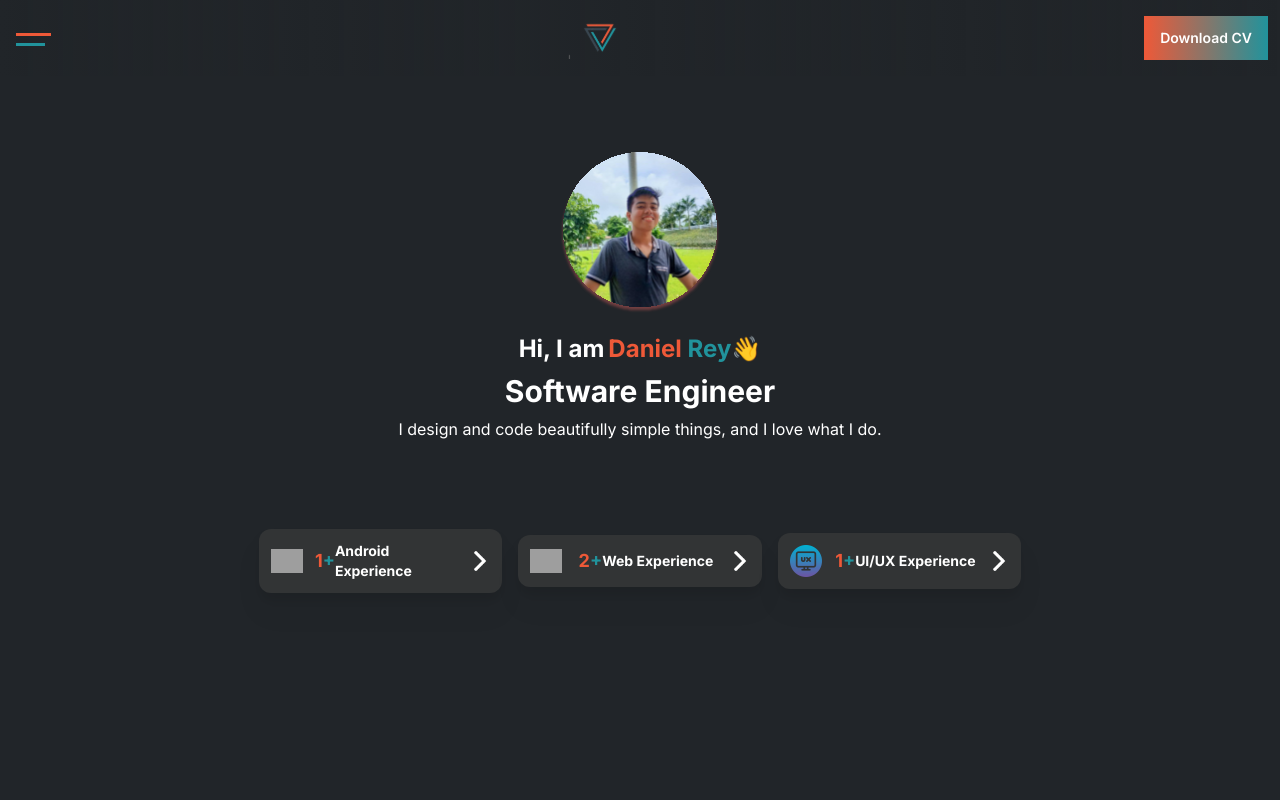
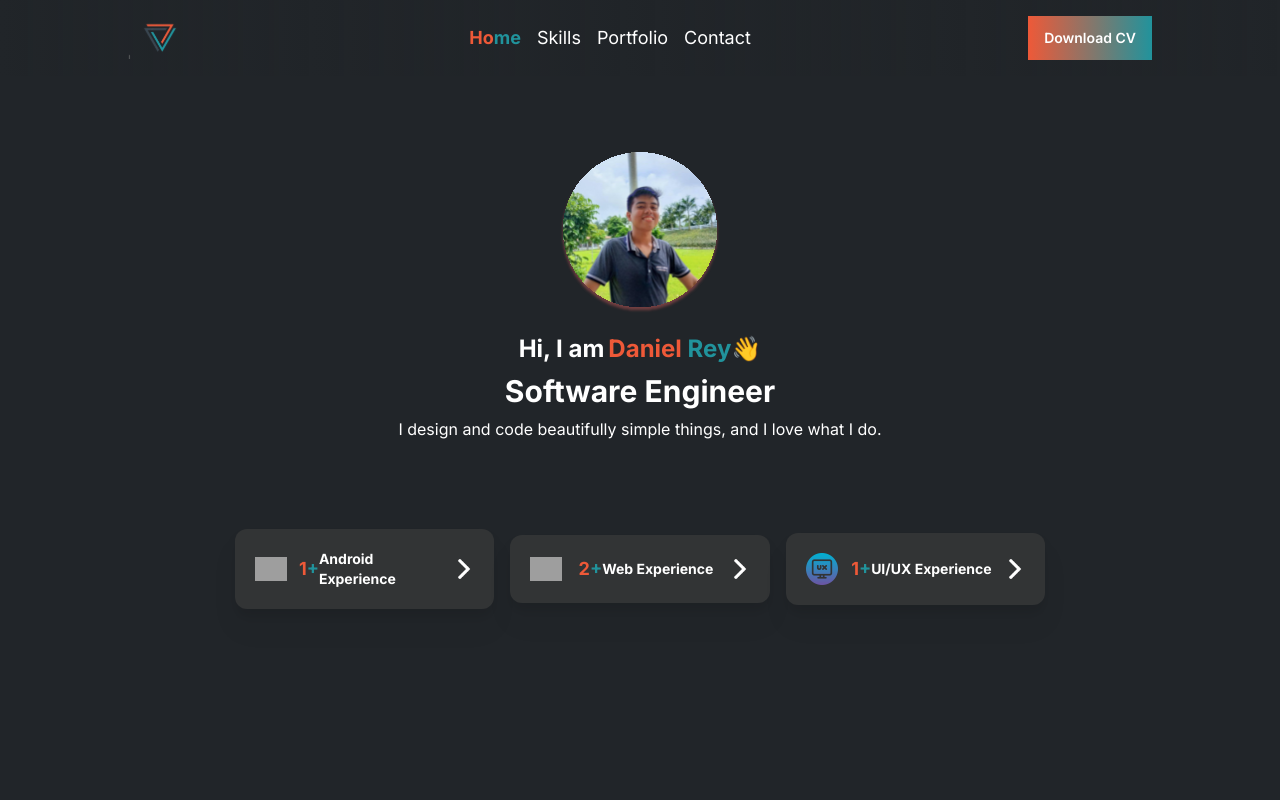
Before and after one commit to usernameNiD4niel/My-Portfolio, a Next.js app: page / in a window 1280 px wide. Shown: the top 800 px of the page. Built offline with nearby package versions, Linux system fonts and the light colour scheme; grey boxes are pictures that could not be loaded.

Commit message:
Done email sending with validation and navigation

```diff
--- a/app/page.tsx
+++ b/app/page.tsx
@@ -1,9 +1,12 @@
 "use client";
 
+import Contact from "@/components/Contact";
 import ActiveText from "@/components/reusable/ActiveText";
 import Button from "@/components/reusable/Button";
+import "./globals.css";
 import { CardProps, ProjectProps } from "@/constant/helper";
 import { cardText, imagesRoute, recentProjects } from "@/constant/text";
+
 import Image from "next/image";
 import Link from "next/link";
 
@@ -69,7 +72,7 @@ const DisplayProject = ({
 
 const DisplaySkills = ({ url }: SkillsParams): JSX.Element => {
   return (
-    <div className="p-2 rounded-lg bg-[#383E45]">
+    <div className="p-2 rounded-lg bg-[#383E45] cursor-pointer hover:opacity-80">
       <Image
         src={url}
         alt="Programming tools I use"
@@ -88,7 +91,7 @@ const HeroCard = ({
   alt,
 }: CardProps): JSX.Element => {
   return (
-    <div className="flex items-center justify-between w-full mx-8 my-2 p-3 bg-[#323435] drop-shadow-xl sm:mx-2 rounded-xl">
+    <div className="flex items-center justify-between w-full mx-8 my-2 p-3 bg-[#323435] drop-shadow-xl sm:mx-2 rounded-xl md:p-5">
       <Image
         src={imageUrl}
         alt={alt}
@@ -114,34 +117,10 @@ const HeroCard = ({
   );
 };
 
-const SelectableButton = ({
-  text,
-  isActive,
-}: {
-  text: string;
-  isActive: boolean;
-}): JSX.Element => {
-  return (
-    <button
-      type="button"
-      className={`border border-[#686A6C] rounded-lg text-sm font-light p-3 my-1 hover:opacity-80 ${
-        isActive
-          ? "opacity-100 bg-gradient-to-l from-[#EE5938] to-[#21939C]"
-          : "opacity-90"
-      }`}
-    >
-      {text}
-    </button>
-  );
-};
-
 export default function Home() {
   const handleHireMe = () => {
     console.log("Connect to contact form");
   };
-
-  const inputsClass: string =
-    "px-2 py-4 rounded-md text-slate-100 bg-[#212529]";
 
   return (
     <main className="my-28 mx-5 flex flex-col items-center justify-center">
@@ -179,7 +158,10 @@ export default function Home() {
         ))}
       </div>
 
-      <section className="my-20 flex flex-col items-center justify-center sm:flex-row md:gap-8 md:h-[70vh]">
+      <section
+        className="my-20 flex flex-col items-center justify-center sm:flex-row md:gap-8 md:h-[70vh]"
+        id="skills"
+      >
         <div className="flex flex-col items-center justify-center sm:items-start">
           <p className="text-center bg-[#424141] rounded-2xl py-1 px-4 text-xs w-fit">
             MY SKILLS
@@ -207,7 +189,10 @@ export default function Home() {
         </div>
       </section>
 
-      <section className="flex flex-col items-center my-20 md:max-w-3xl">
+      <section
+        className="flex flex-col items-center my-20 md:max-w-3xl"
+        id="portfolio"
+      >
         <div className="flex flex-col items-center">
           <p className="text-center bg-[#424141] rounded-2xl py-1 px-4 text-xs w-fit">
             MY WORKS
@@ -233,7 +218,10 @@ export default function Home() {
         </div>
       </section>
 
-      <section className="flex flex-col items-center my-20 sm:flex-row md:justify-between lg:gap-20">
+      <section
+        className="flex flex-col items-center my-20 sm:flex-row md:justify-between lg:gap-20"
+        id="about"
+      >
         <div className="relative flex items-center justify-center">
           <Image
             src="/daniel.svg"
@@ -280,76 +268,7 @@ export default function Home() {
         </div>
       </section>
 
-      <section className="flex items-center my-20 bg-[#292D30] px-4 py-9">
-        <div className="flex flex-col justify-center items-center sm:items-start">
-          <p className="bg-[#424141] rounded-2xl py-1 px-4 text-xs w-fit">
-            CONTACT
-          </p>
-          <p className="text-2xl font-bold text-center">
-            Let&#39;s Make Your <span className="text-[#EE5938]">Idea</span>{" "}
-            Into <span className="text-[#21939C]">Real</span>
-          </p>
-          <form className="flex flex-col w-full my-4 gap-2">
-            <input
-              type="text"
-              name="fullname"
-              id="fullname"
-              placeholder="Fullname"
-              className={inputsClass}
-            />
-            <p className="mt-3">I have a...</p>
-            <div className="flex gap-2 flex-wrap">
-              <SelectableButton
-                text="Question"
-                isActive={false}
-                key="Question"
-              />
-              <SelectableButton
-                text="Feedback"
-                isActive={true}
-                key="Feedback"
-              />
-              <SelectableButton
-                text="Work for you"
-                isActive={false}
-                key="Work for you"
-              />
-            </div>
-            <textarea
-              name="message"
-              id="message"
-              cols={10}
-              rows={8}
-              required
-              className={inputsClass}
-              placeholder="What's your message?"
-            ></textarea>
-            <input
-              type="email"
-              name="email"
-              id="email"
-              required
-              className={inputsClass}
-              placeholder="Email Address"
-            />
-            <Button
-              isFullWidth={true}
-              onClick={handleHireMe}
-              text="Submit"
-              key="Submit"
-            />
-          </form>
-        </div>
-        <div className="hidden sm:block">
-          <Image
-            src="/telephone.png"
-            alt="Telephone picture"
-            width={450}
-            height={450}
-            className="w-60 h-auto"
-          />
-        </div>
-      </section>
+      <Contact />
     </main>
   );
 }
--- /dev/null
+++ b/components/Contact.tsx
@@ -0,0 +1,160 @@
+"use_client";
+
+import Image from "next/image";
+import Button from "./reusable/Button";
+import { FormEvent } from "react";
+import emailjs from "@emailjs/browser";
+import { useState } from "react";
+
+const SelectableButton = ({
+  text,
+  isActive,
+  addEvent,
+}: {
+  text: string;
+  isActive: boolean;
+  addEvent(subject: string): void;
+}): JSX.Element => {
+  return (
+    <button
+      type="button"
+      value={text}
+      onClick={() => addEvent(`I have a ${text}`)}
+      name="subject"
+      className={`border border-[#686A6C] rounded-lg text-sm font-light p-3 my-1 hover:opacity-80 ${
+        isActive
+          ? "opacity-100 bg-gradient-to-l from-[#EE5938] to-[#21939C]"
+          : "opacity-90"
+      }`}
+    >
+      {text}
+    </button>
+  );
+};
+
+const Contact = () => {
+  const [contactState, setContactState] = useState({
+    sender_name: "",
+    message: "",
+    email: "",
+    subject: "",
+  });
+  const inputsClass: string =
+    "px-2 py-4 rounded-md text-slate-100 bg-[#212529]";
+
+  const sendEmail = (event: FormEvent) => {
+    event.preventDefault();
+
+    emailjs
+      .send(
+        "service_9vvtqjl",
+        "template_lijzhot",
+        contactState,
+        "np3RcjxrCe_jVTZ7n"
+      )
+      .then(
+        (result) => alert(`completed: ${result.text}`),
+        (error) => alert(`error: ${error}`)
+      );
+  };
+
+  const handleSubject = (subject: string): void => {
+    setContactState({ ...contactState, subject });
+  };
+
+  return (
+    <section
+      className="flex items-center my-20 bg-[#292D30] px-4 py-9"
+      id="contact"
+    >
+      <div className="flex flex-col justify-center items-center sm:items-start">
+        <p className="bg-[#424141] rounded-2xl py-1 px-4 text-xs w-fit">
+          CONTACT
+        </p>
+        <p className="text-2xl font-bold text-center md:text-3xl">
+          Let&#39;s Make Your <span className="text-[#EE5938]">Idea</span> Into{" "}
+          <span className="text-[#21939C]">Real</span>
+        </p>
+        <form className="flex flex-col w-full my-4 gap-2" onSubmit={sendEmail}>
+          <input
+            type="text"
+            name="sender_name"
+            id="sender_name"
+            placeholder="Fullname"
+            className={inputsClass}
+            value={contactState.sender_name}
+            onChange={(value) =>
+              setContactState({
+                ...contactState,
+                sender_name: value.target.value,
+              })
+            }
+          />
+          <p className="mt-3">I have a...</p>
+          <div className="flex gap-2 flex-wrap">
+            <SelectableButton
+              text="Question"
+              addEvent={handleSubject}
+              isActive={false}
+              key="Question"
+            />
+            <SelectableButton
+              text="Feedback"
+              addEvent={handleSubject}
+              isActive={true}
+              key="Feedback"
+            />
+            <SelectableButton
+              text="Work for you"
+              isActive={false}
+              addEvent={handleSubject}
+              key="Work for you"
+            />
+          </div>
+          <textarea
+            name="message"
+            id="message"
+            cols={10}
+            rows={8}
+            required
+            className={inputsClass}
+            placeholder="What's your message?"
+            value={contactState.message}
+            onChange={(value) =>
+              setContactState({ ...contactState, message: value.target.value })
+            }
+          ></textarea>
+          <input
+            type="email"
+            name="email"
+            id="email"
+            required
+            className={inputsClass}
+            placeholder="Email Address"
+            value={contactState.email}
+            onChange={(value) =>
+              setContactState({ ...contactState, email: value.target.value })
+            }
+          />
+          <Button
+            isFullWidth={true}
+            onClick={() => {}}
+            text="Submit"
+            key="Submit"
+          />
+        </form>
+      </div>
+      <div className="hidden sm:block">
+        <Image
+          src="/telephone.png"
+          alt="Telephone picture"
+          width={450}
+          height={450}
+          className="w-60 h-auto md:w-full"
+        />
+      </div>
+    </section>
+  );
+};
+
+export default Contact;
--- a/components/Navbar.tsx
+++ b/components/Navbar.tsx
@@ -9,11 +9,20 @@ import ActiveText from "./reusable/ActiveText";
 import { NavigationText } from "@/constant/helper";
 
 const Navbar = () => {
-  const [viewing] = useStore((state) => [state.viewing]);
+  const [viewing, setViewing] = useStore((state) => [
+    state.viewing,
+    state.setViewing,
+  ]);
   const [isOpen, setIsOpen] = useState(false);
 
   const handleHireMe = (event: MouseEvent) => {
     console.log("test");
+  };
+
+  const handleStateNav = (activeNav: string) => {
+    if (activeNav !== viewing) {
+      setViewing(activeNav);
+    }
   };
 
   const handleBurgerMenu = (): void => {
@@ -22,14 +31,14 @@ const Navbar = () => {
 
   return (
     <nav
-      className={`w-full filter px-3 py-4 z-50 fixed top-0 left-0 flex items-center transition-all duration-300 ease-in-out ${
+      className={`w-full filter px-3 py-4 z-50 fixed top-0 left-0 flex items-center transition-all duration-300 ease-in-out md:px-32 ${
         isOpen
           ? "inset-0 flex-col justify-start bg-[#212529] opacity-[0.95]"
           : "justify-between bg-gradient-to-r from-[#212529]"
       }`}
     >
       <div
-        className={`flex items-center ${
+        className={`flex items-center cursor-pointer md:hidden ${
           isOpen ? "absolute top-5 right-2" : "pt-3 pb-5 px-1 justify-center"
         }`}
         onClick={handleBurgerMenu}
@@ -47,12 +56,16 @@ const Navbar = () => {
         />
       </Link>
       <ul
-        className={`gap-4 ${
+        className={`gap-4 md:flex ${
           isOpen ? "flex items-center text-sm flex-col my-8" : "hidden"
         }`}
       >
         <li>
-          <Link href="/" as="/">
+          <Link
+            href="/"
+            as="/"
+            onClick={() => handleStateNav(NavigationText.home)}
+          >
             <ActiveText
               isActive={viewing === NavigationText.home}
               leftText="Ho"
@@ -62,7 +75,11 @@ const Navbar = () => {
           </Link>
         </li>
         <li>
-          <Link href="/skills" as="/skills">
+          <Link
+            href="#skills"
+            as="#skills"
+            onClick={() => handleStateNav(NavigationText.skills)}
+          >
             <ActiveText
               isActive={viewing === NavigationText.skills}
               leftText="Ski"
@@ -72,7 +89,11 @@ const Navbar = () => {
           </Link>
         </li>
         <li>
-          <Link href="/portfolio" as="/portfolio">
+          <Link
+            href="#portfolio"
+            as="#portfolio"
+            onClick={() => handleStateNav(NavigationText.portfolio)}
+          >
             <ActiveText
               isActive={viewing === NavigationText.portfolio}
               leftText="Port"
@@ -82,7 +103,11 @@ const Navbar = () => {
           </Link>
         </li>
         <li>
-          <Link href="/contact" as="/contact">
+          <Link
+            href="#contact"
+            as="#contact"
+            onClick={() => handleStateNav(NavigationText.contact)}
+          >
             <ActiveText
               isActive={viewing === NavigationText.contact}
               leftText="Con"
@@ -92,7 +117,9 @@ const Navbar = () => {
           </Link>
         </li>
       </ul>
-      <Button onClick={handleHireMe} text="Download CV" />
+      <a href="/DanielRey.pdf" download="DanielRey.pdf">
+        <Button onClick={handleHireMe} text="Download CV" />
+      </a>
     </nav>
   );
 };
--- /dev/null
+++ b/constant/contact.ts
@@ -0,0 +1,6 @@
+export type ContactFormFields = {
+    sender_name: string
+    subject: string
+    message: string
+    to_name: string
+};
--- a/package.json
+++ b/package.json
@@ -9,10 +9,12 @@
     "lint": "next lint"
   },
   "dependencies": {
+    "@emailjs/browser": "^3.11.0",
     "@types/node": "20.3.2",
     "@types/react": "18.2.14",
     "@types/react-dom": "18.2.6",
     "autoprefixer": "10.4.14",
+    "emailjs": "^4.0.2",
     "eslint": "8.43.0",
     "eslint-config-next": "13.4.7",
     "next": "13.4.7",
```
Also changed, not shown: 2 other files (tests, documents, lock files or other folders).
